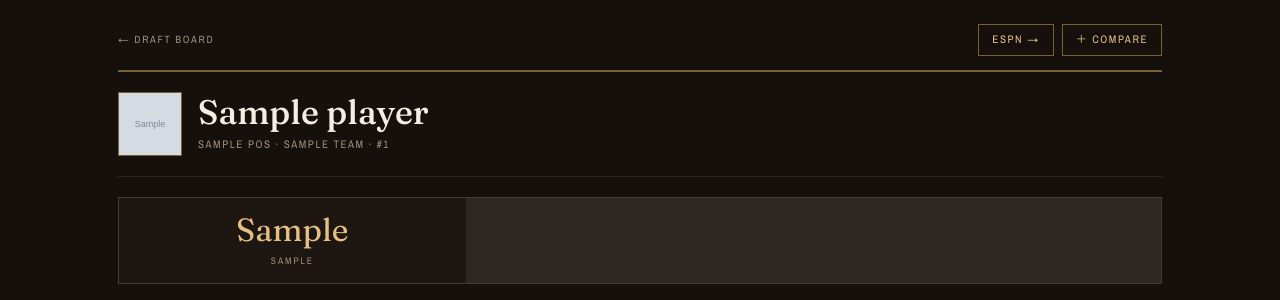
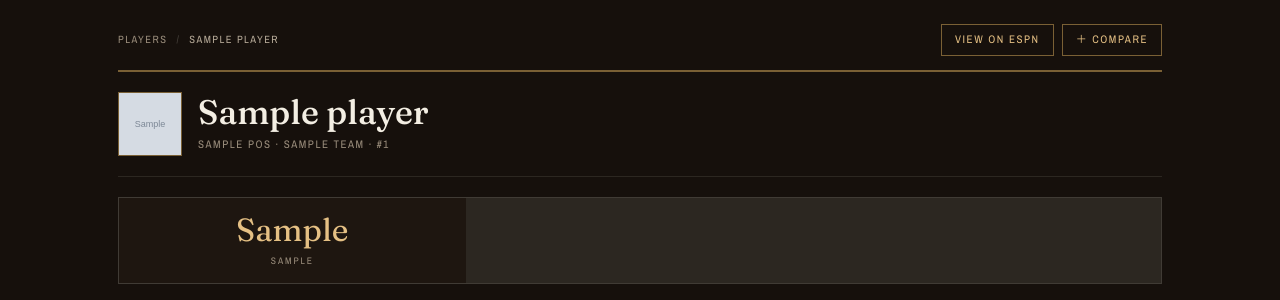
Before and after one commit to xpoes123/poverty-football, a FastAPI app: template templates/player.html in a window 1280 px wide. Shown: the part 86-386 px from the top of the page. Run offline with FastAPI, Linux system fonts and the light colour scheme; the template is opened without the code that fills it: most values are stand-ins (such as "Sample title", 1, 10 or a date in 2020); grey boxes marked "Sample" are stand-in pictures; parts of the project's set-up code (start-up, migrations or seed data) failed here and were passed over.

Commit message:
Replace back-arrow links with breadcrumbs; drop decorative → arrows from buttons/hints

```diff
--- a/static/css/poverty.css
+++ b/static/css/poverty.css
@@ -356,6 +356,12 @@ button{font:inherit;color:inherit;background:none;border:0}
 
 /* team page */
 .backlink{font-size:10.5px;letter-spacing:.16em;text-transform:uppercase;margin-bottom:16px}
+.crumbs{display:flex;align-items:center;gap:9px;flex-wrap:wrap;font-size:10.5px;letter-spacing:.14em;text-transform:uppercase;margin-bottom:16px}
+.phead-row .crumbs{margin-bottom:0}
+.crumbs a{color:var(--muted)}
+.crumbs a:hover{color:var(--bone)}
+.crumbs .sep{color:var(--rule-strong)}
+.crumbs .here{color:var(--bone-dim)}
 .backlink a{color:var(--muted)}
 .backlink a:hover{color:var(--bone)}
 .team-head{display:flex;align-items:center;gap:16px;border-top:2px solid var(--gold-dim);border-bottom:1px solid var(--rule);padding:20px 0}
--- a/templates/compare.html
+++ b/templates/compare.html
@@ -19,7 +19,7 @@
 <main class="page" data-page="compare" id="main" data-screen-label="Compare">
   <div class="wrap">
     <div class="phead-row">
-      <p class="backlink"><a href="/player/{{ a.pid }}">← {{ a.name }}</a></p>
+      <nav class="crumbs" aria-label="Breadcrumb"><a href="/player/{{ a.pid }}">{{ a.name }}</a><span class="sep">/</span><span class="here">Compare</span></nav>
       <button class="cmp-btn" id="cmpOpen" type="button" aria-expanded="{{ 'false' if b else 'true' }}">＋ {{ 'Change' if b else 'Add' }} player</button>
     </div>
 
--- a/templates/game.html
+++ b/templates/game.html
@@ -25,8 +25,8 @@
 <main class="page" data-page="game" id="main" data-screen-label="Game">
   <div class="wrap">
     <div class="phead-row">
-      <p class="backlink"><a href="/games?week={{ week }}">← NFL Games</a></p>
-      {% if espn_url %}<a class="cmp-btn" href="{{ espn_url }}" target="_blank" rel="noopener">View on ESPN →</a>{% endif %}
+      <nav class="crumbs" aria-label="Breadcrumb"><a href="/games?week={{ week }}">Games</a><span class="sep">/</span><span class="here">{{ g.away.name }} @ {{ g.home.name }}</span></nav>
+      {% if espn_url %}<a class="cmp-btn" href="{{ espn_url }}" target="_blank" rel="noopener">View on ESPN</a>{% endif %}
     </div>
 
     <div class="mvs">
--- a/templates/matchup.html
+++ b/templates/matchup.html
@@ -3,7 +3,7 @@
 {% block main %}
 <main class="page" data-page="matchup" id="main" data-screen-label="Matchup">
   <div class="wrap">
-    <p class="backlink"><a href="{{ back }}">← Week {{ week }}</a></p>
+    <nav class="crumbs" aria-label="Breadcrumb"><a href="{{ back }}">Schedule</a><span class="sep">/</span><span class="here">Week {{ week }} · {{ detail.a.team }} vs {{ detail.b.team }}</span></nav>
 
     <div class="mvs">
       <div class="mvs__team{{ ' win' if detail.winner == 0 }}">
--- a/templates/player.html
+++ b/templates/player.html
@@ -4,9 +4,9 @@
 <main class="page" data-page="player" id="main" data-screen-label="Player">
   <div class="wrap">
     <div class="phead-row">
-      <p class="backlink"><a href="/draftboard">← Draft Board</a></p>
+      <nav class="crumbs" aria-label="Breadcrumb"><a href="/draftboard">Players</a><span class="sep">/</span><span class="here">{{ player.name }}</span></nav>
       <div class="phead-actions">
-        {% if player.espn_url %}<a class="cmp-btn" href="{{ player.espn_url }}" target="_blank" rel="noopener">ESPN →</a>{% endif %}
+        {% if player.espn_url %}<a class="cmp-btn" href="{{ player.espn_url }}" target="_blank" rel="noopener">View on ESPN</a>{% endif %}
         <button class="cmp-btn" id="cmpOpen" type="button" aria-expanded="false">＋ Compare</button>
       </div>
     </div>
--- a/templates/schedule.html
+++ b/templates/schedule.html
@@ -18,7 +18,7 @@
       <div class="matchups">
         {% for m in matchups %}
           {% if m.href %}<a class="matchup matchup--link" href="{{ m.href }}">{% else %}<article class="matchup">{% endif %}
-            <p class="matchup__meta"><span>{{ m.slot }}</span><span>{% if m.href %}Breakdown →{% else %}{{ m.status }}{% endif %}</span></p>
+            <p class="matchup__meta"><span>{{ m.slot }}</span><span>{% if m.href %}Breakdown{% else %}{{ m.status }}{% endif %}</span></p>
             <div class="side" data-winner="{{ m.a.win }}">
               <p class="mark" aria-hidden="true">{% if m.a.avatar %}<img src="{{ m.a.avatar }}" alt="" loading="lazy">{% else %}{{ m.a.initials }}{% endif %}</p>
               <h3 class="side__name">{{ m.a.name }}</h3>
--- a/templates/team.html
+++ b/templates/team.html
@@ -3,7 +3,7 @@
 {% block main %}
 <main class="page" data-page="team" id="main" data-screen-label="Team">
   <div class="wrap">
-    <p class="backlink"><a href="/">← All franchises</a></p>
+    <nav class="crumbs" aria-label="Breadcrumb"><a href="/">League</a><span class="sep">/</span><span class="here">{{ team.name }}</span></nav>
 
     <div class="team-head">
       <img class="team-crest" src="{{ team.avatar or '/static/default-team.svg' }}" alt="" loading="lazy">
```
